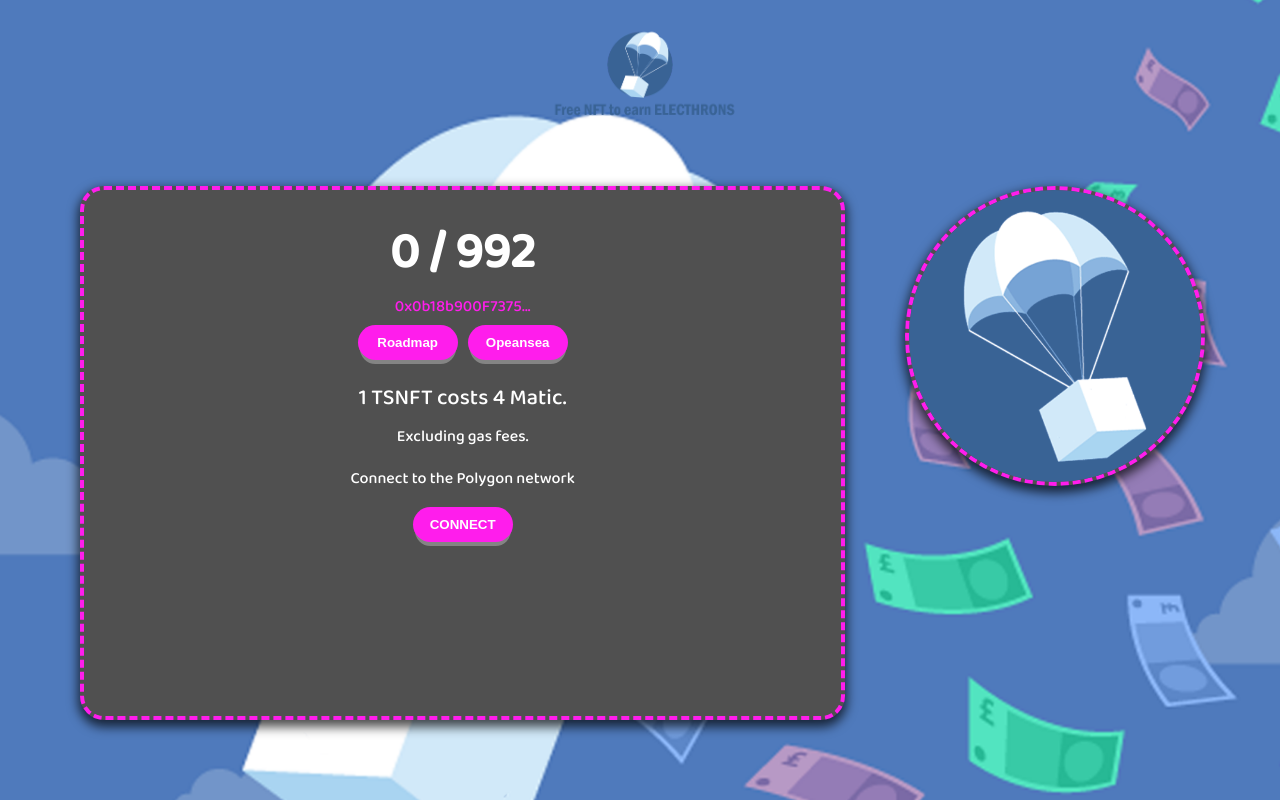
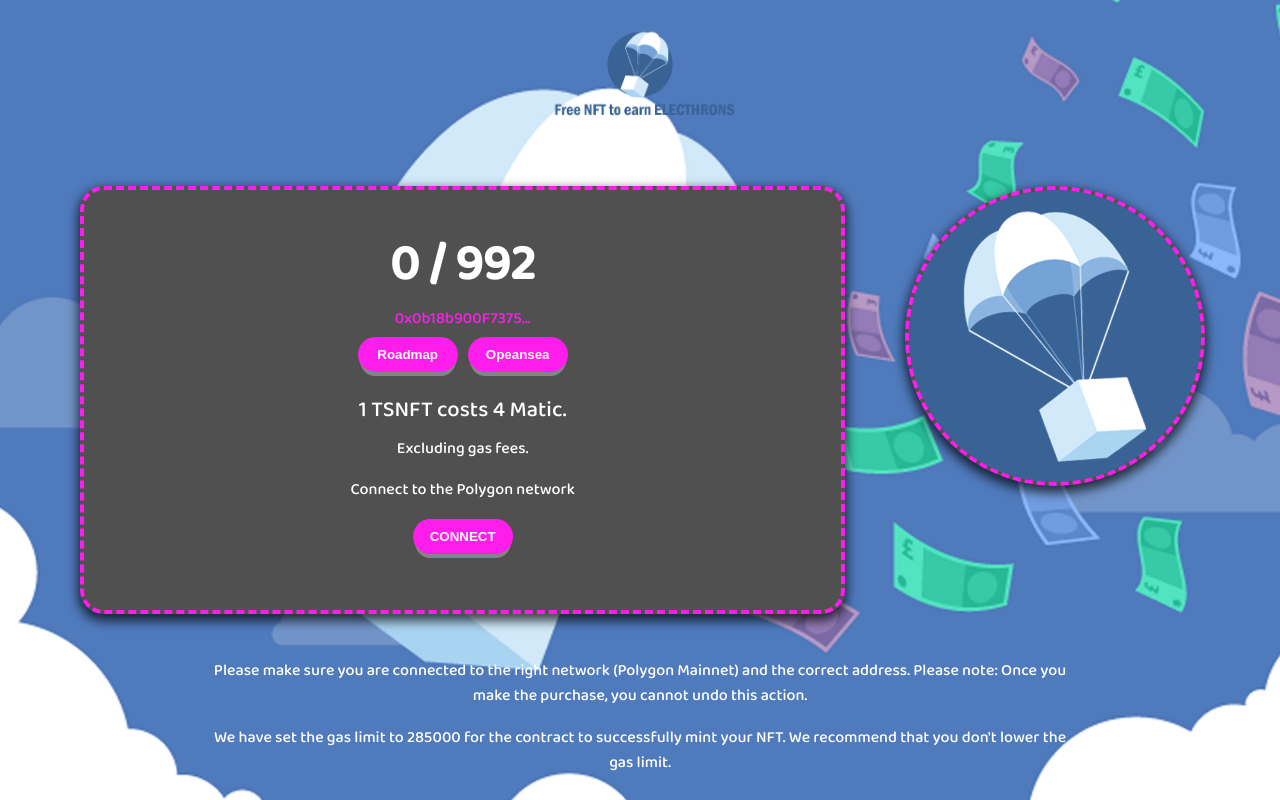
Before and after one commit to soujiang/soujiangminterdapp, a React (Create React App) app: page / in a window 1280 px wide. Shown: the top 800 px of the page. Built offline with nearby package versions, Linux system fonts and the light colour scheme.

Commit message:
prueba tamaño

```diff
--- a/src/styles/globalStyles.js
+++ b/src/styles/globalStyles.js
@@ -26,8 +26,8 @@ export const SpacerSmall = styled.div`
 
 // Used for providing space between components
 export const SpacerMedium = styled.div`
-  height: 150px;
-  width: 150px;
+  height: 20px;
+  width: 20px;
 `;
 
 // Used for providing space between components
```
